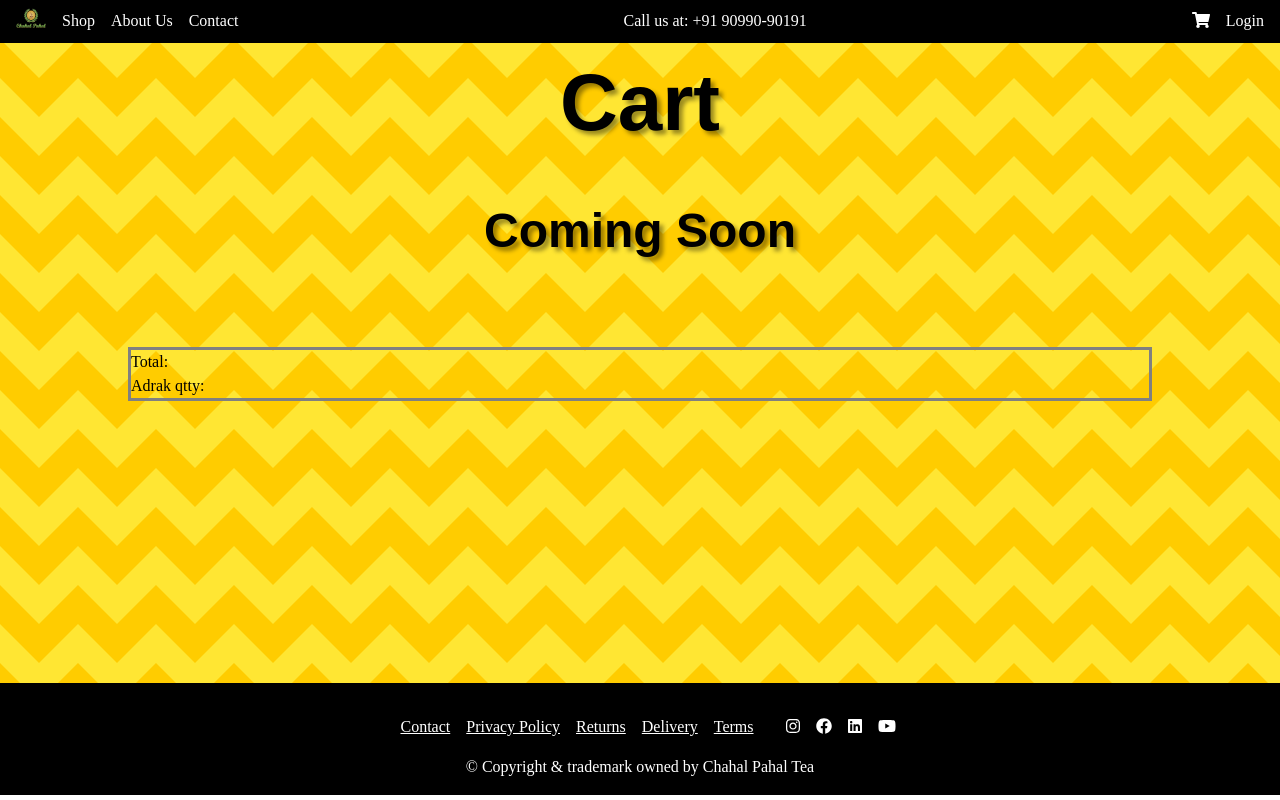
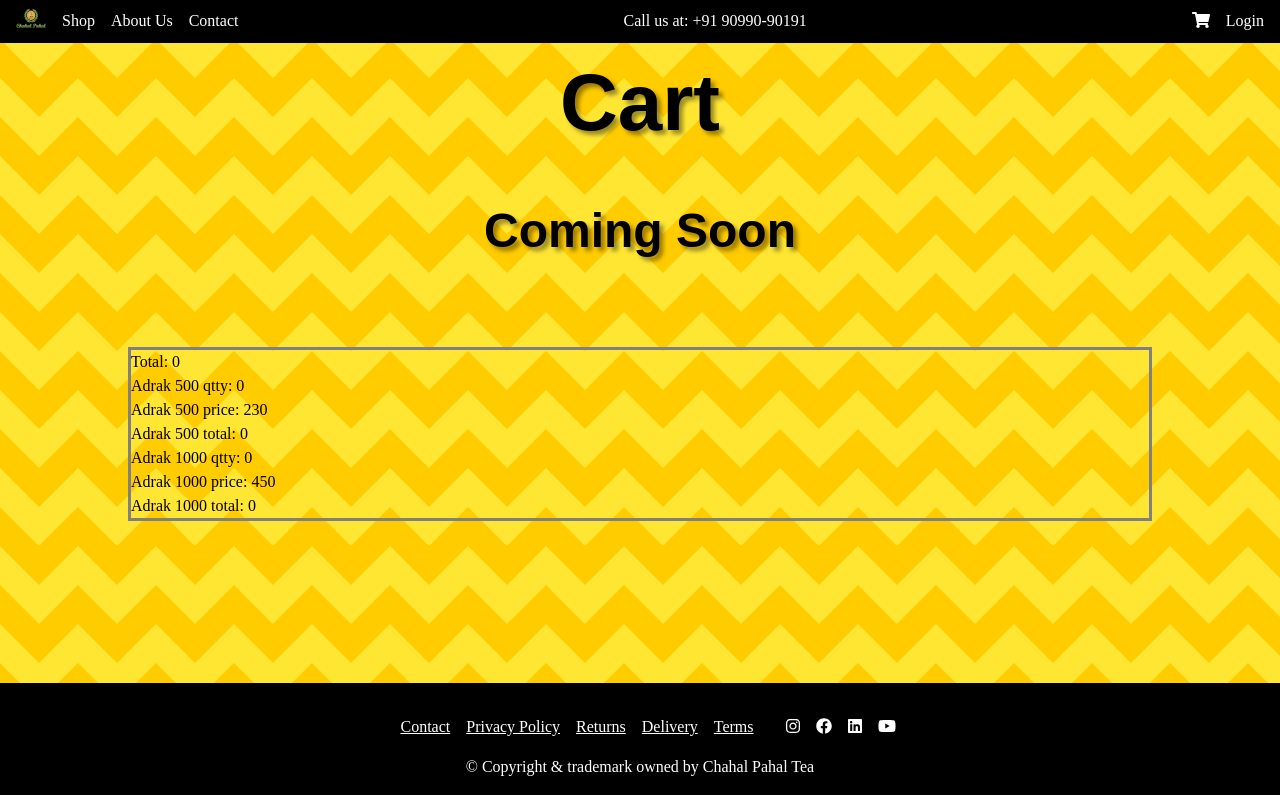
Before and after one commit to bharat-patodi/chahalPahalTea, a Next.js app: page /cart in a window 1280 px wide. Built offline with nearby package versions, Linux system fonts and the light colour scheme.

Commit message:
Check updated cart in cart page

```diff
--- a/pages/cart.tsx
+++ b/pages/cart.tsx
@@ -8,7 +8,23 @@ import { useCartContext } from "../context/XyzContext";
 
 const Cart = () => {
   const [cart, setCart] = useCartContext();
-
+  console.log(cart);
+  let total =
+    cart.adrakChai.gm1000.price * cart.adrakChai.gm1000.quantity +
+    cart.adrakChai.gm500.price * cart.adrakChai.gm500.quantity +
+    cart.adrakChai.gm250.price * cart.adrakChai.gm250.quantity;
+  // console.log(
+  //   cart.adrakChai.gm1000.price,
+  //   cart.adrakChai.gm1000.quantity,
+  //   typeof (
+  //     cart.adrakChai.gm1000.price * cart.adrakChai.gm1000.quantity +
+  //     cart.adrakChai.gm500.price * cart.adrakChai.gm500.quantity +
+  //     cart.adrakChai.gm250.price * cart.adrakChai.gm250.quantity
+  //   ),
+  //   cart.adrakChai.gm1000.price * cart.adrakChai.gm1000.quantity +
+  //     cart.adrakChai.gm500.price * cart.adrakChai.gm500.quantity +
+  //     cart.adrakChai.gm250.price * cart.adrakChai.gm250.quantity, total, typeof total
+  // );
   return (
     <div className="superContainer">
       <Header />
@@ -18,8 +34,29 @@ const Cart = () => {
           <h2>Coming Soon</h2>
           <div className={styles.cartDashboard}>
             <section>
-              <p>Total: {cart.total}</p>
-              <p>Adrak qtty: {cart.adrakChai.quantity}</p>
+              <p>Total: {total}</p>
+              {/* {Object.values(cart).map(val => {
+                return <p key={1}>{val.name}</p>;
+              })} */}
+              {/* {Object.values(cart).filter((val) => val).map(val => {
+                if(val.quantity > 0) {
+                  return <p>Yes</p>
+                } else return <p>No</p>
+                })} */}
+              {/* mine.filter(val => val.name === "Premium Tea") */}
+              <p>Adrak 500 qtty: {cart.adrakChai.gm500.quantity}</p>
+              <p>Adrak 500 price: {cart.adrakChai.gm500.price}</p>
+              <p>
+                Adrak 500 total:{" "}
+                {cart.adrakChai.gm500.price * cart.adrakChai.gm500.quantity}
+              </p>
+              <p>Adrak 1000 qtty: {cart.adrakChai.gm1000.quantity}</p>
+              <p>Adrak 1000 price: {cart.adrakChai.gm1000.price}</p>
+              <p>
+                Adrak 1000 total:{" "}
+                {cart.adrakChai.gm1000.price * cart.adrakChai.gm1000.quantity}
+              </p>
+              {console.log(cart.adrakChai.gm250.price)}
             </section>
           </div>
         </div>
```
